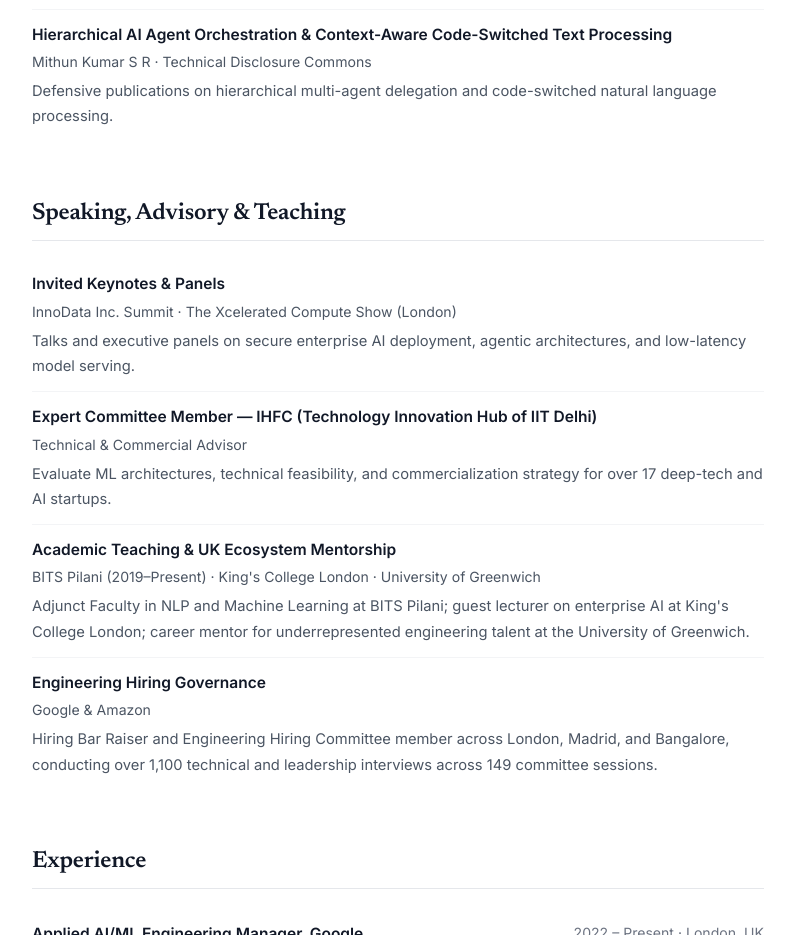
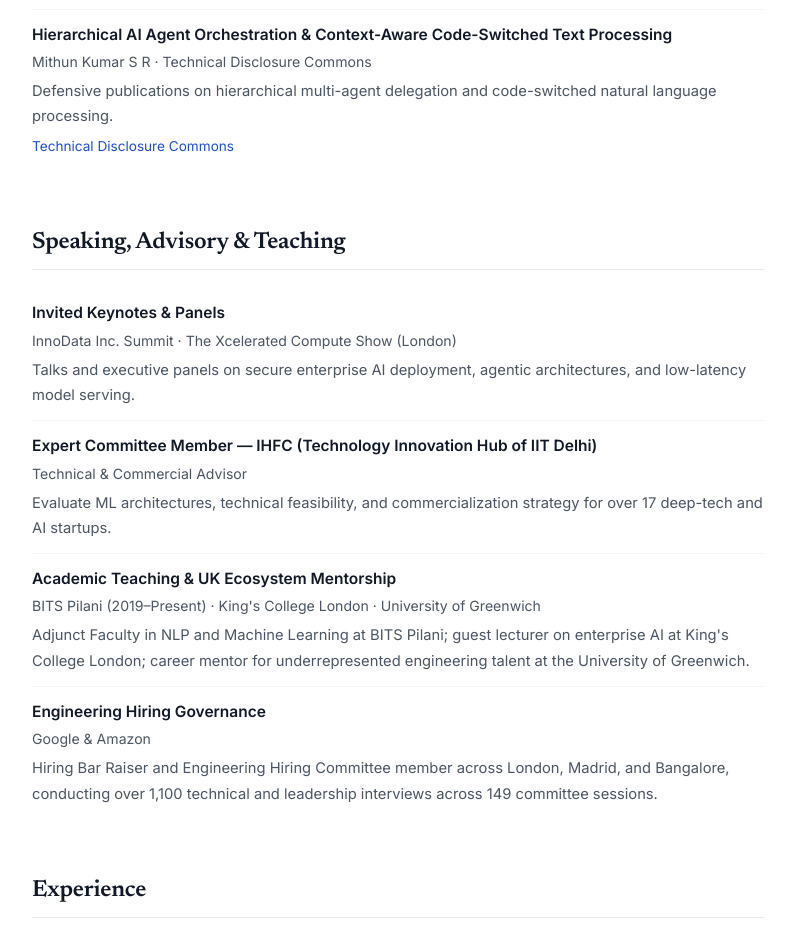
Before and after one commit to mithunkumarsr/mithunkumarsr.github.io, a plain HTML site: page index.html in a window 1280 px wide. Shown: the part 1081-2016 px from the top of the page, without its empty margins (242-1037 px from the left). Drawn offline with Linux system fonts and the light colour scheme.

Commit message:
Add link to Technical Disclosure Commons in index.html

```diff
--- a/index.html
+++ b/index.html
@@ -353,6 +353,9 @@
           <span class="item-title">Hierarchical AI Agent Orchestration &amp; Context-Aware Code-Switched Text Processing</span>
           <div class="item-meta">Mithun Kumar S R · Technical Disclosure Commons</div>
           <p class="item-note">Defensive publications on hierarchical multi-agent delegation and code-switched natural language processing.</p>
+          <div class="item-links">
+            <a href="https://www.tdcommons.org/do/search/?q=(author%3A%22Mithun%20Kumar%20S%20R%22)&amp;start=0&amp;context=6326441" target="_blank" rel="noopener">Technical Disclosure Commons</a>
+          </div>
         </li>
       </ul>
     </section>
```
